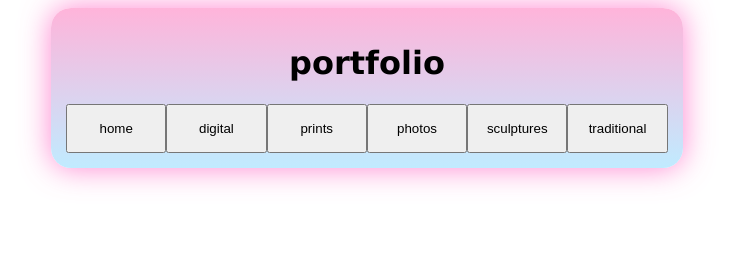
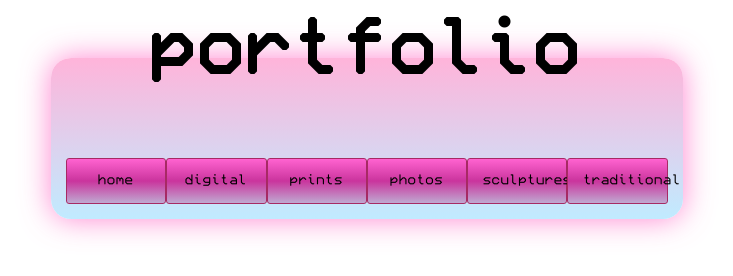
Before and after one commit to ychiqq/yachiqq_neocities, a plain HTML site: page new_portfolio.html in a window 1280 px wide. Shown: the whole page, without its empty margins (273-1006 px from the left). Drawn offline with Linux system fonts and the light colour scheme; files whose address does not match are found by name.

Commit message:
made shit more responsive believe it or not

```diff
--- a/new_portfolio.html
+++ b/new_portfolio.html
@@ -9,10 +9,12 @@
         <title>new yachiqq portfolio</title>
     </head>
     <body>
+        <div class="header">
+            <h1 id="title">portfolio</h1>
+        </div>
         <div class="row portboxHolder col-6">
-            <div class="header">
-                <h1>portfolio</h1>
-            </div>
+            <!-- buttons to select which part of folio to view
+                 these change based on screen width -->
             <div class="row folioSelect">
                 <button class="folioSelect col-2" id="homepageLink" onclick="location.href='/index.html'">home</button>
                 <button class="folioSelect col-2" id="digitalSelect" onclick="openFolio('Digital')">digital</button>
--- a/styles/new_style.css
+++ b/styles/new_style.css
@@ -1,3 +1,10 @@
+@font-face {
+    font-family: Miracode;
+    src:  url('../fonts/Miracode/Miracode.eot'),
+          url('../fonts/Miracode/Miracode.ttf') format('truetype'),
+          url('../fonts/Miracode/Miracode.woff') format('woff');
+}
+
 /*  this setting makes sure padding and border
     are included in the total width and height */
 * {
@@ -17,9 +24,14 @@
     display: none;
 }
 
-/* make buttons go in two columns for mobile view */
 button.folioSelect {
+    /* make buttons go in two columns for mobile view */
     width: 50%;
+}
+
+#title {
+    font-size: 50px;
+    transform: translateY(-10px);
 }
 
 img.folioImage {
@@ -27,22 +39,32 @@ img.folioImage {
     /* margin: auto; */
 }
 
-@media only screen and (min-width: 768px) {
-    .col-1 {width: 8.33%;}
-    .col-2 {width: 16.66%;}
-    button.folioSelect, .col-2 {width: 16.66%;}
-    .col-3 {width: 25%;}
+@media only screen and (min-width: 700px) {
+    /* tablet view */
+    button.folioSelect {width: 33%;}
+    #title {font-size: 72px;
+        transform: translateY(-40px);}
+}
+
+@media only screen and (min-width: 1200px) {
+    /* pc view */
+    /* the !important overrides any other class defs */
+    .col-1 {width: 8.33% !important;}
+    .col-2 {width: 16.66% !important;}
+    .col-3 {width: 25% !important;}
     .col-4 {width: 33.33%;}
     .col-5 {width: 41.66%;}
     .col-6 {width: 50%;}
     .col-7 {width: 58.33%;}
     .col-8 {width: 66.66%;}
-    img.folioImage, .col-10 {width: 83.33%;}
     .col-9 {width: 75%;}
-    .col-10 {width: 83.33%;}
+    .col-10 {width: 83.33% !important;}
     .col-11 {width: 91.66%;}
     .col-12 {width: 100%;}
     .spacer {display:block;}
+    #title {font-size: 72px;
+            transform: translateY(-40px);}
+
 }
 
 /*  all columns float left, if we don't do this
@@ -54,7 +76,7 @@ img.folioImage {
 }
 
 html {
-    font-family: 'Lucida Sans', 'Lucida Sans Regular', 'Lucida Grande', 'Lucida Sans Unicode', Geneva, Verdana, sans-serif;
+    font-family: Miracode;
 }
 
 .header {
@@ -62,8 +84,9 @@ html {
     color: black;
     justify-content: center;
     align-items: flex-start;
-    height: auto;
+    height: 50px;
 }
+
 
 .portboxHolder {
     background-image: linear-gradient(#ffb4da,#c0ebff);
@@ -71,19 +94,37 @@ html {
     box-shadow: 0px 0px 30px 0px rgba(255, 104, 197, 0.801);
     float: none;
     margin: auto;
+    padding-top: 100px
 }
-
+/* center this div ! */
+div.folioSelect {
+    justify-content: center;
+}
+button.folioSelect {
+    color: black;
+    border-radius: 3px;
+    border: 1px solid #a72a64;
+    background-image: linear-gradient(#ff63d0,#ca349d,#bfa9d1);
+    font-family: Miracode;
+}
+button.folioSelect:hover {
+    background-image: linear-gradient(#ffb8ea,#c569a9,#d2c8da);
+    color: #c0e3ff;
+}
+  button.folioSelect:active {
+    background-image: linear-gradient(#ffb8ea,#a1578b,#a69eac);
+    color: #FFFFFF;
+}
 .portfolio {
     display: none;
 }
 
-/* center this div ! */
-div.folioSelect {
-    float: none;
-    margin: auto;
-}
 
 .divider {
     width: 70%;
     margin: auto;
 }
+
+.foliodescr {
+    text-align: right;
+}
```
